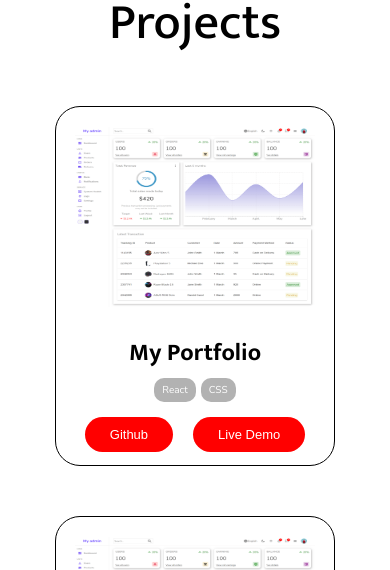
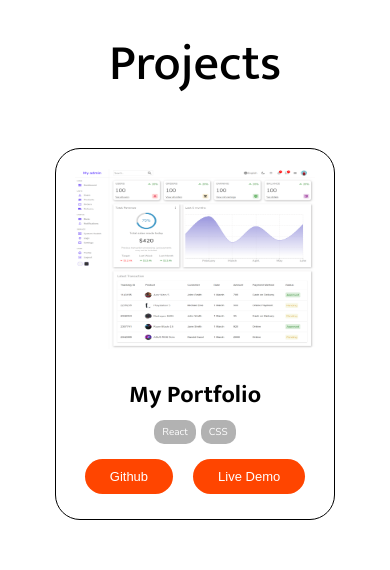
Before and after one commit to ananysagar/portfolio, a React (Create React App) app: page / in a window 390 px wide. Shown: the part 2175-2745 px from the top of the page. Built offline with nearby package versions, Linux system fonts and the light colour scheme.

Commit message:
making project section responsive

```diff
--- a/src/App.css
+++ b/src/App.css
@@ -9,7 +9,9 @@
 body {
   margin: 0;
 }
-section {
+#home,
+#aboutme,
+#skills {
   max-width: 1250px;
   max-height: 150vh;
   background: #ffffff;
--- a/src/components/card.css
+++ b/src/components/card.css
@@ -1,7 +1,7 @@
 .card-box {
   padding: 10px;
   width: 280px;
-  height: 360px;
+  min-height: 360px;
   border: 1px solid #000;
   box-sizing: border-box;
   text-align: center;
@@ -40,7 +40,7 @@
   display: flex;
   gap: 20px;
   justify-content: center;
-  padding-top: 5px;
+  padding: 5px 0 15px 0;
 }
 .card-btn button {
   width: auto;
@@ -49,10 +49,10 @@
   color: #fff;
   border-radius: 20px;
   border: none;
-  background: red;
+  background: orangered;
   cursor: pointer;
   transition: background-color 0.2s ease-in-out;
 }
 .card-btn button:hover {
-  background-color: #ff5959;
+  background-color: #a10c0c;
 }
--- a/src/components/project.css
+++ b/src/components/project.css
@@ -10,9 +10,36 @@
   font-weight: 500;
 }
 .project-cards {
-  width: 100%;
   display: flex;
   flex-wrap: wrap;
   justify-content: center;
   gap: 50px;
 }
+
+/* --------media query ---------*/
+@media only screen and (max-width: 775px) {
+  .project-section {
+    margin: 10px;
+  }
+}
+
+@media only screen and (max-width: 650px) {
+  .project {
+    min-height: 450vh;
+    margin: 0;
+    padding: 80px 0;
+  }
+  .project-section {
+    margin: 10px;
+  }
+}
+@media only screen and (max-width: 450px) {
+  .project {
+    min-height: 200vh;
+    margin: 0;
+    padding: 80px 0 0 0;
+  }
+  .project-section {
+    margin: 10px;
+  }
+}
```
